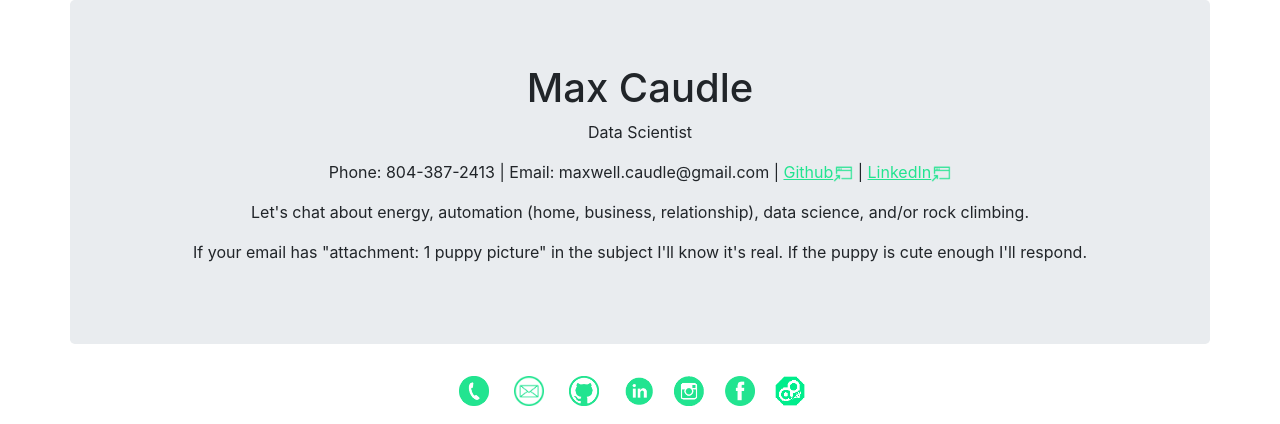
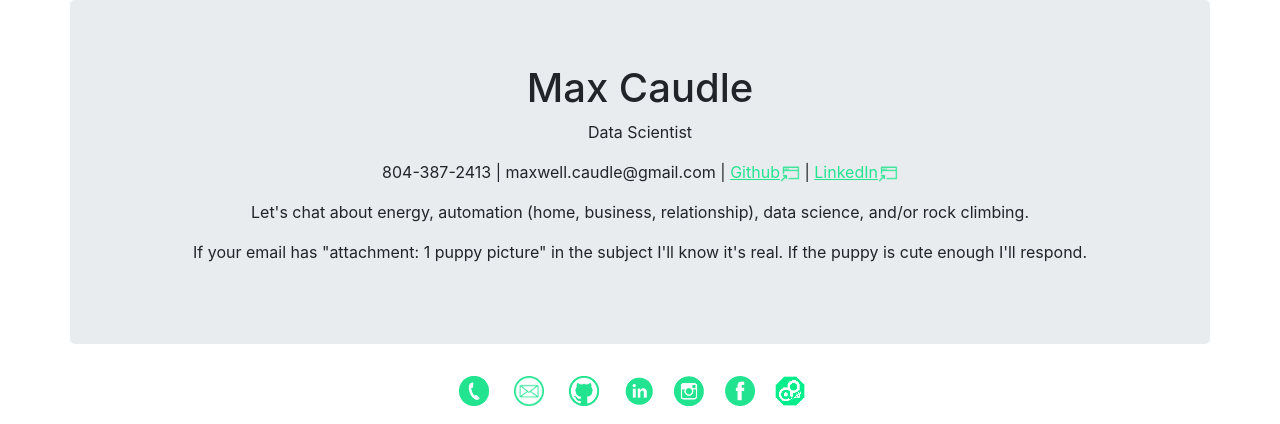
Before and after one commit to MasonCaiby/website, a Flask app: page /contact in a window 1280 px wide. Shown: the part 56-480 px from the top of the page. Run offline with Flask 2, Linux system fonts and the light colour scheme; some libraries are stand-ins or nearby versions.

Commit message:
symmetry

```diff
--- a/templates/contact.html
+++ b/templates/contact.html
@@ -3,7 +3,7 @@
 <div class="jumbotron text-center">
     <h1>Max Caudle</h1><p>
     Data Scientist<p>
-      Phone: 804-387-2413 | Email: maxwell.caudle@gmail.com |
+      804-387-2413 | maxwell.caudle@gmail.com |
       <a href="https://github.com/MasonCaiby" alt="github" target="_blank">Github<img class="new-window" src='static/new_window.png' title="new tab" alt="opens in new tab"></a> |
       <a href="https://www.linkedin.com/in/maxcaudle/" target="_blank">LinkedIn<img class="new-window" src='static/new_window.png' style="width:20px; height:20px" title="new tab" alt="opens in new tab"></a><p>
     Let's chat about energy, automation (home, business, relationship), data science, and/or rock climbing.<p>
```
